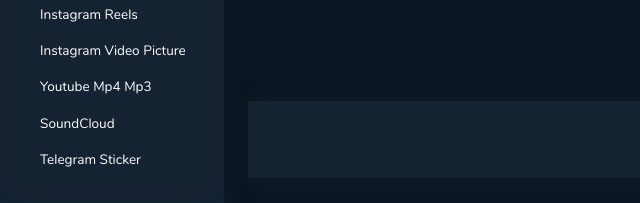
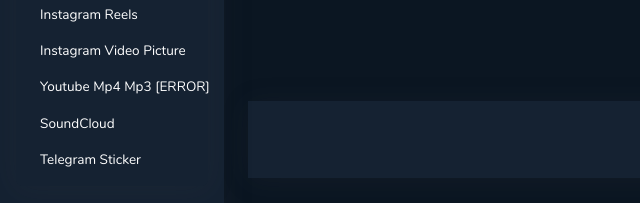
Before and after one commit to ZxxLKX/Api-ZxxLK, a website: page view/docs.html in a window 1280 px wide. Both pictures are taken after a click on the link "Downloader". Shown: the part 405-608 px from the top of the page, 0-640 px from the left. Drawn offline with Linux system fonts and the light colour scheme; files that its build step writes are made by us from their sources; no server answers; a script that the page names is missing; files whose address does not match are found by name.

Commit message:
Update docs.html

```diff
--- a/view/docs.html
+++ b/view/docs.html
@@ -50,7 +50,7 @@
                         <a class="collapse-item" href="api/dowloader/igstory?username=aniq_shaaheen" target="_blank">Instagram Story</a>
                         <a class="collapse-item" href="api/dowloader/igreels?url=https://www.instagram.com/reel/CPKMOwvlfSB/?igshid=YmMyMTA2M2Y=" target="_blank">Instagram Reels</a>
                         <a class="collapse-item" href="api/dowloader/igdowloader?url=https://www.instagram.com/tv/CeBAd9wAA6G/?igshid=MDJmNzVkMjY=" target="_blank">Instagram Video Picture</a>
-                        <a class="collapse-item" href="api/dowloader/yt?url=https://youtu.be/3hXbjp-FcTc" target="_blank">Youtube Mp4 Mp3</a>
+                        <a class="collapse-item" href="api/dowloader/yt?url=https://youtu.be/3hXbjp-FcTc" target="_blank">Youtube Mp4 Mp3 [ERROR]</a>
                         <a class="collapse-item" href="api/dowloader/soundcloud?url=https://soundcloud.com/ndaa-212683099/dj-coba-kau-ingat-ingat-kembali-seharusnya-aku-jungle-dutch-terbaru-2021-full-bass-viral-tik?utm_source=clipboard&utm_medium=text&utm_campaign=social_sharing" target="_blank">SoundCloud</a>
                         <a class="collapse-item" href="api/dowloader/telesticker?url=https://t.me/addstickers/Shitsshitsshitsshists" target="_blank">Telegram Sticker</a>
 
```
